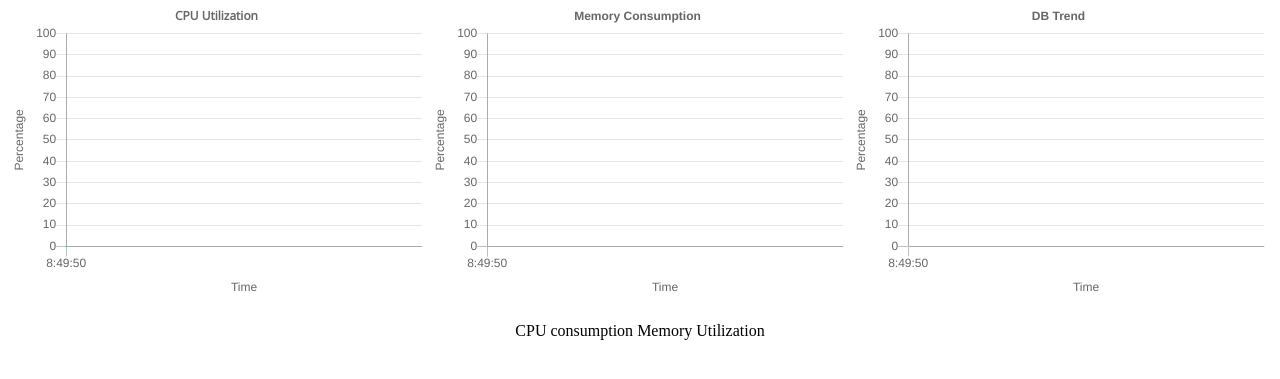
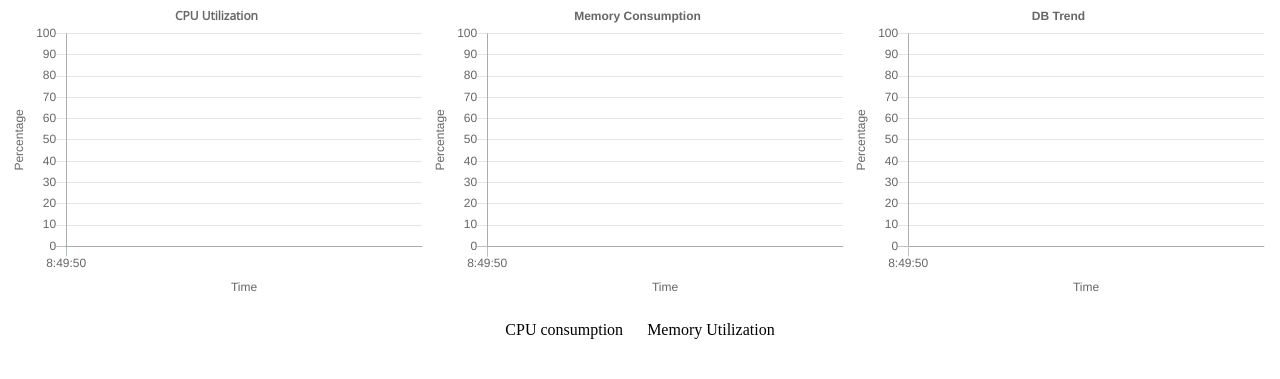
Before and after one commit to mishi1605/Ps_Project, a Django app: page / in a window 1280 px wide. Shown: the part 81-460 px from the top of the page. Run offline with Django 3.2, Linux system fonts and the light colour scheme; some libraries are stand-ins or nearby versions.

Commit message:
Increased spacing between tables

```diff
--- a/templates/index.html
+++ b/templates/index.html
@@ -188,11 +188,11 @@
         </div>
     </div> -->
 
-    <table align="center"><tr><td>
+    <table style="margin: auto;"><tr><td style="padding: 0px 20px 0px 0px;">
         <p id="topcpu" class="content">
             CPU consumption
         </p>
-        </td><td>
+        </td><td style="padding: 0px 0px 0px 2px;">
             <p id="topmem" class="content">
                 Memory Utilization
             </p>
```
Also changed, not shown: db.sqlite3.
